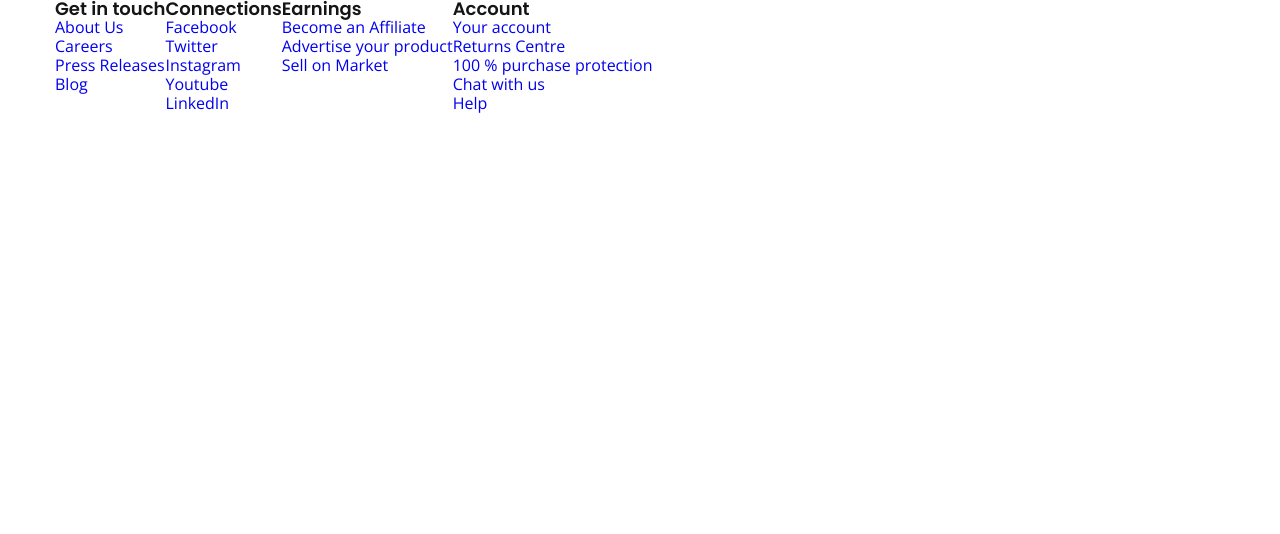
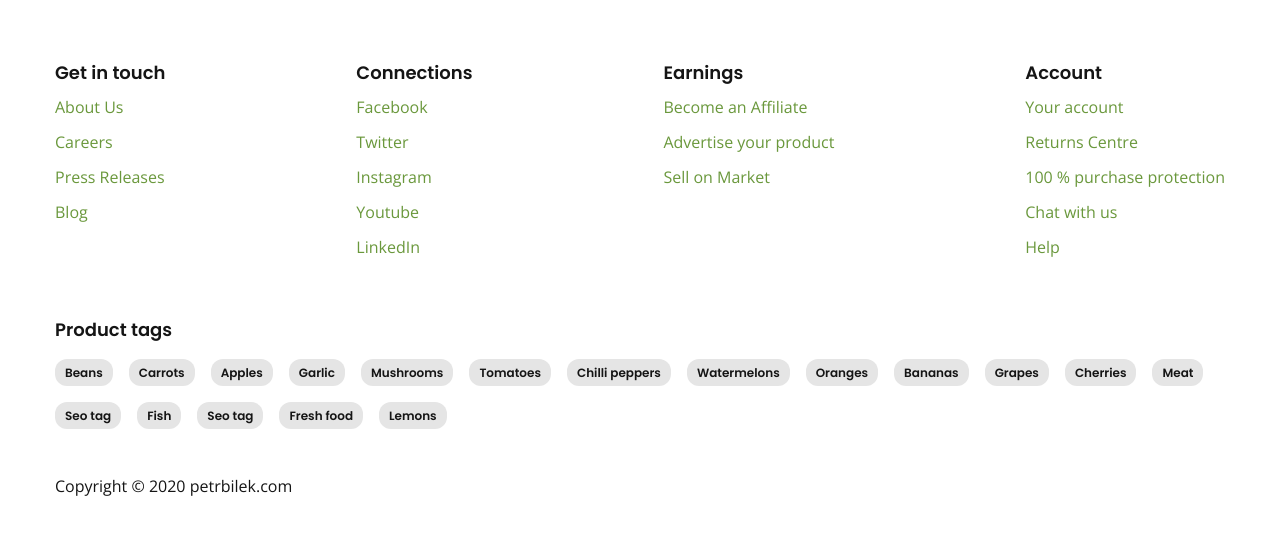
Before and after one commit to DoDuong1497/cfdshop, a React (Create React App) app: page / in a window 1280 px wide. Shown: the top 534 px of the page. Built offline with nearby package versions, Linux system fonts and the light colour scheme.

Commit message:
done footer

```diff
--- a/src/assets/css/_variables.scss
+++ b/src/assets/css/_variables.scss
@@ -67,7 +67,7 @@
     --height-header: 80px;
     --height-button: 56px;
     --ptop: 150px;
-    --pd-section: 120px;
+    --pd-section: 64px;
 
     @media (max-width: $sm-max) {
         // Tablet
--- a/src/components/footer/FooterTop.jsx
+++ b/src/components/footer/FooterTop.jsx
@@ -10,6 +10,7 @@
                     <li><a href="#">Blog</a></li>
                 </ul>
             </div>
+
             <div className="footerTop-col">
                 <h4 className="heading --h4">Connections</h4>
                 <ul className="footerTop-list">
@@ -20,6 +21,7 @@
                     <li><a href="#">LinkedIn</a></li>
                 </ul>
             </div>
+
             <div className="footerTop-col">
                 <h4 className="heading --h4">Earnings</h4>
                 <ul className="footerTop-list">
@@ -28,6 +30,7 @@
                     <li><a href="#">Sell on Market</a></li>
                 </ul>
             </div>
+
             <div className="footerTop-col">
                 <h4 className="heading --h4">Account</h4>
                 <ul className="footerTop-list">
--- /dev/null
+++ b/src/components/footer/ProductTag.jsx
@@ -0,0 +1,29 @@
+const ProductTag = () => {
+    return (
+        <div className="product-tag">
+            <h4 className="heading --h4">Product tags</h4>
+            <div className="product-tag__wrap">
+                <div className="product-tag__item"><a href="#">Beans</a></div>
+                <div className="product-tag__item"><a href="#">Carrots</a></div>
+                <div className="product-tag__item"><a href="#">Apples</a></div>
+                <div className="product-tag__item"><a href="#">Garlic</a></div>
+                <div className="product-tag__item"><a href="#">Mushrooms</a></div>
+                <div className="product-tag__item"><a href="#">Tomatoes</a></div>
+                <div className="product-tag__item"><a href="#">Chilli peppers</a></div>
+                <div className="product-tag__item"><a href="#">Watermelons</a></div>
+                <div className="product-tag__item"><a href="#">Oranges</a></div>
+                <div className="product-tag__item"><a href="#">Bananas</a></div>
+                <div className="product-tag__item"><a href="#">Grapes</a></div>
+                <div className="product-tag__item"><a href="#">Cherries</a></div>
+                <div className="product-tag__item"><a href="#">Meat</a></div>
+                <div className="product-tag__item"><a href="#">Seo tag</a></div>
+                <div className="product-tag__item"><a href="#">Fish</a></div>
+                <div className="product-tag__item"><a href="#">Seo tag</a></div>
+                <div className="product-tag__item"><a href="#">Fresh food</a></div>
+                <div className="product-tag__item"><a href="#">Lemons</a></div>
+            </div>
+        </div>
+    )
+}
+
+export default ProductTag;
--- a/src/components/footer/index.jsx
+++ b/src/components/footer/index.jsx
@@ -1,12 +1,17 @@
 
 import FooterTop from "./FooterTop";
-import "./style.scss"
+import ProductTag from "./ProductTag";
+import "../../assets/css/style.scss";
+import "./style.scss";
 
 const Footer = () => {
     return (
         <footer className="footer">
             <div className="container">
                 <FooterTop />
+                <ProductTag />
+
+                <p className="copyright">Copyright © 2020 petrbilek.com</p>
             </div>
         </footer>
     )
--- a/src/components/footer/style.scss
+++ b/src/components/footer/style.scss
@@ -1,3 +1,47 @@
+.footer{
+    padding: 64px 0;
+}
+
 .footerTop{
     display: flex;
+    justify-content: space-between;
+    margin-bottom: 48px;
+
+    .heading{
+        margin-bottom: 1.6rem;
+    }
+
+    &-list{
+        li{
+            margin-bottom: 1.6rem;
+            a{
+                color: #6A983C;
+            }
+        }
+    }
 }
+
+.product-tag{
+    margin-bottom: 48px;
+
+    .heading{
+        margin-bottom: 2rem;
+    }
+
+    &__wrap{
+        display: flex;
+        flex-wrap: wrap;
+        gap: 16px;
+    }
+
+    &__item{
+        font-family: ps;
+        font-size: 1.2rem;
+        border-radius: 12px;
+        padding: 4px 10px;
+        background-color: #E5E5E5;
+        a{
+            color: #151515;
+        }
+    }
+}
--- a/src/index.js
+++ b/src/index.js
@@ -1,7 +1,7 @@
 import React from 'react';
 import ReactDOM from 'react-dom';
 import App from './App';
-import "./assets/css/style.scss"
+// import "./assets/css/style.scss"
 // import reportWebVitals from './reportWebVitals';
 
 ReactDOM.render(
```
